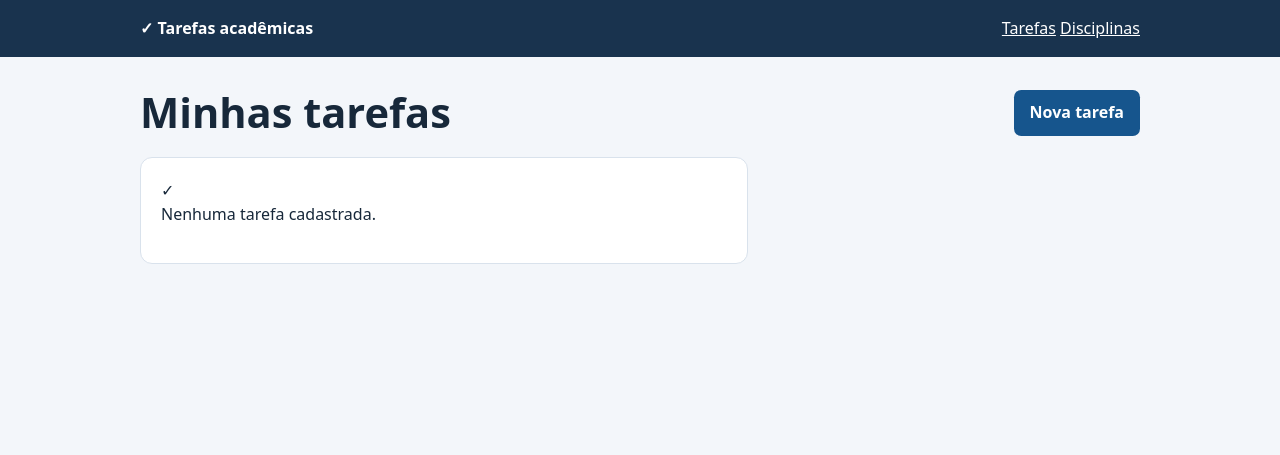
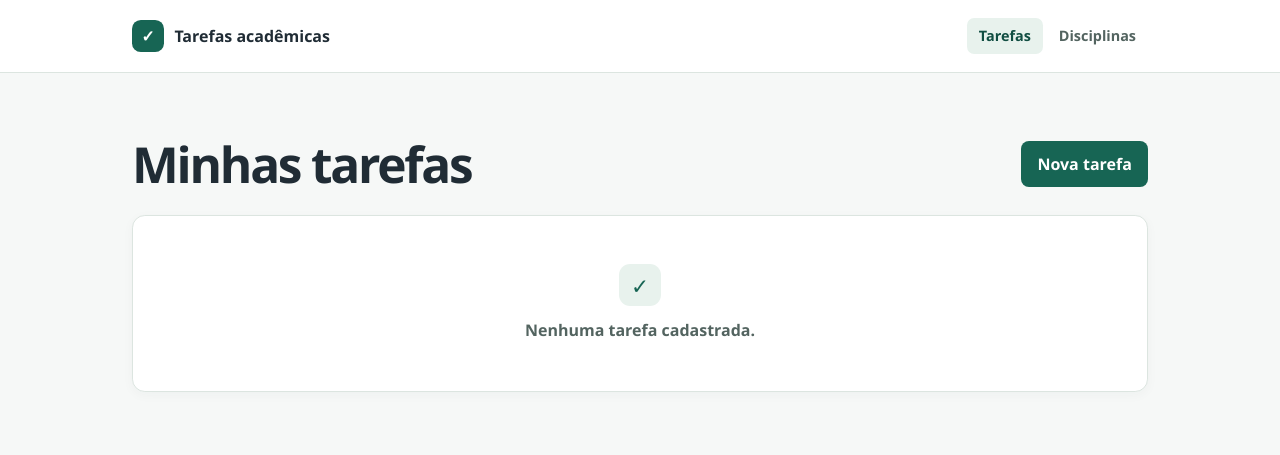
Before and after one commit to matheusArthur/Desenvolvimento-de-Projetos-1, a Flask app: page / in a window 1280 px wide. Shown: the top 455 px of the page. Run offline with Flask 3, Linux system fonts and the light colour scheme; data that the repository does not hold is empty.

Commit message:
Aplica o visual minimalista

```diff
--- a/static/estilo.css
+++ b/static/estilo.css
@@ -1,41 +1,73 @@
 :root {
-  font: 16px/1.55 system-ui, sans-serif;
-  color: #17283a;
-  background: #f3f6fa;
+  font: 16px/1.55 "Segoe UI", system-ui, sans-serif;
+  color: #202c35;
+  background: #f6f8f7;
+  --text: #202c35;
+  --muted: #536460;
+  --accent: #176554;
+  --accent-dark: #114e42;
+  --accent-soft: #e8f2ed;
+  --line: #dce5e0;
+  --danger: #a3303c;
 }
+
 * { box-sizing: border-box; }
 body { margin: 0; }
-header { background: #19334e; color: white; }
-nav, main { max-width: 1040px; margin: auto; padding: 1rem 1.25rem; }
-nav, .cabecalho, .acoes { display: flex; align-items: center; gap: 1rem; flex-wrap: wrap; }
-nav, .cabecalho { justify-content: space-between; }
-nav a { color: white; }
-.marca { font-weight: 750; text-decoration: none; }
-main { padding-top: 2rem; }
-h1 { margin: 0 0 1rem; font-size: clamp(1.8rem, 5vw, 2.6rem); line-height: 1.15; }
-.cabecalho { margin-bottom: 1.25rem; }
+header { background: #fff; border-bottom: 1px solid var(--line); }
+nav, main { max-width: 1080px; margin: auto; padding-inline: clamp(1rem, 4vw, 2rem); }
+nav { display: flex; min-height: 72px; justify-content: space-between; align-items: center; gap: .75rem 1.25rem; flex-wrap: wrap; padding-block: .65rem; }
+.marca { display: inline-flex; align-items: center; gap: .65rem; color: var(--text); font-weight: 750; text-decoration: none; }
+.marca-icone { display: grid; place-items: center; width: 2rem; aspect-ratio: 1; background: var(--accent); color: white; border-radius: .55rem; }
+.menu { display: flex; align-items: center; gap: .25rem; }
+.menu a { padding: .45rem .75rem; border-radius: .45rem; color: var(--muted); font-size: .9rem; font-weight: 650; text-decoration: none; }
+.menu a:hover, .menu a[aria-current="page"] { background: var(--accent-soft); color: var(--accent-dark); }
+
+main { padding-block: clamp(2rem, 6vw, 4rem); }
+h1 { margin: 0 0 1.4rem; letter-spacing: -.045em; font-size: clamp(2rem, 5vw, 3.1rem); line-height: 1.09; }
+.cabecalho, .acoes { display: flex; align-items: center; gap: .85rem; flex-wrap: wrap; }
+.cabecalho { justify-content: space-between; margin-bottom: 1.5rem; }
 .cabecalho h1 { margin: 0; }
-a { color: #16558d; }
+a { color: var(--accent-dark); text-underline-offset: .2em; }
 button, .botao {
-  display: inline-block; padding: .65rem 1rem; border: 0; border-radius: .45rem;
-  background: #16558d; color: white; font: inherit; font-weight: 650; cursor: pointer;
+  display: inline-block; padding: .62rem .95rem; border: 1px solid transparent; border-radius: .5rem;
+  background: var(--accent); color: white; font: inherit; font-weight: 650; cursor: pointer;
   text-decoration: none;
 }
-.painel, .tabela { background: white; border: 1px solid #d9e2ec; border-radius: .75rem; }
-.painel { max-width: 38rem; padding: 1.25rem; }
+button:hover, .botao:hover { background: var(--accent-dark); }
+
+.painel, .tabela {
+  background: white; border: 1px solid var(--line); border-radius: .8rem;
+  box-shadow: 0 3px 12px #163f2e09;
+}
+.painel { max-width: 36rem; padding: clamp(1rem, 4vw, 1.75rem); }
 .painel p { margin-top: 0; }
+.vazio { max-width: none; padding: 3rem 1rem; color: var(--muted); text-align: center; }
+.vazio-icone { display: inline-grid; place-items: center; width: 2.65rem; aspect-ratio: 1; margin-bottom: .75rem; border-radius: .7rem; background: var(--accent-soft); color: var(--accent); font-size: 1.35rem; }
+.vazio p { margin: 0; font-weight: 600; }
 .tabela { overflow-x: auto; }
 table { width: 100%; border-collapse: collapse; }
-th, td { text-align: left; padding: .85rem 1rem; vertical-align: top; }
-thead { background: #e9eff6; }
-tbody tr + tr { border-top: 1px solid #d9e2ec; }
-.status { white-space: nowrap; background: #fff0cb; color: #684300; padding: .2rem .6rem; border-radius: 1rem; }
-.concluida { background: #d9f3e8; color: #13543e; }
+th, td { text-align: left; padding: .95rem 1.15rem; vertical-align: top; }
+thead { background: #edf3ef; color: var(--muted); font-size: .85rem; }
+tbody tr + tr { border-top: 1px solid var(--line); }
+tbody tr:hover { background: #fafcfb; }
+td time, td.acoes { white-space: nowrap; }
+td.acoes { display: table-cell; }
+td.acoes a + a { margin-left: .65rem; }
+.status { display: inline-block; white-space: nowrap; background: #f9efd8; color: #694c17; padding: .2rem .65rem; border-radius: 1rem; font-size: .85rem; font-weight: 650; }
+.concluida { background: var(--accent-soft); color: var(--accent-dark); }
 label { display: block; margin-bottom: .3rem; font-weight: 650; }
 input, select {
-  width: 100%; margin-bottom: 1rem; min-height: 2.6rem;
-  padding: .45rem .6rem; border: 1px solid #8193a8; border-radius: .35rem; font: inherit;
+  width: 100%; margin-bottom: 1rem; min-height: 2.75rem; color: var(--text); background: #fff;
+  padding: .45rem .65rem; border: 1px solid #b2c0ba; border-radius: .45rem; font: inherit;
 }
-.erro, .perigo { color: #97272a; }
-.destrutivo { background: #97272a; }
-:focus-visible { outline: 3px solid #cd8b06; outline-offset: 3px; }
+.erro, .perigo { color: var(--danger); }
+.erro { padding: .7rem .85rem; border-radius: .45rem; background: #fff0f1; }
+.destrutivo { background: var(--danger); }
+.destrutivo:hover { background: #842632; }
+:focus-visible { outline: 3px solid #a95f00; outline-offset: 3px; }
+
+@media (max-width: 520px) {
+  nav { min-height: 64px; }
+  .menu a { padding-inline: .55rem; }
+  th, td { padding-inline: .8rem; }
+}
```
